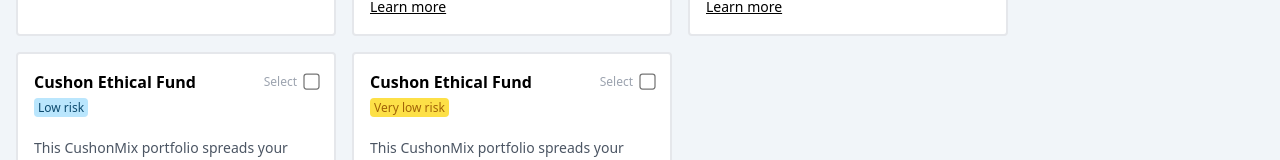
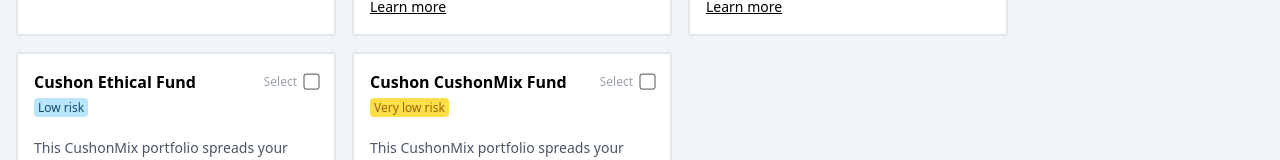
Before and after one commit to pete-naish/cushon-isa, a Next.js app: page / in a window 1280 px wide. Shown: the part 746-906 px from the top of the page. Built offline with nearby package versions, Linux system fonts and the light colour scheme.

Commit message:
Update data and readme

```diff
--- a/src/app/data.ts
+++ b/src/app/data.ts
@@ -63,8 +63,8 @@
   },
   {
     id: "33e814c9-1198-4c0d-910b-05fef87aecf0",
-    name: "Cushon Ethical Fund",
-    category: "Ethical",
+    name: "Cushon CushonMix Fund",
+    category: "CushonMix",
     riskProfile: "Very low",
     projectedReturn: {
       good: 4.01,
```
Also changed, not shown: 2 other files (tests, documents, lock files or other folders).
